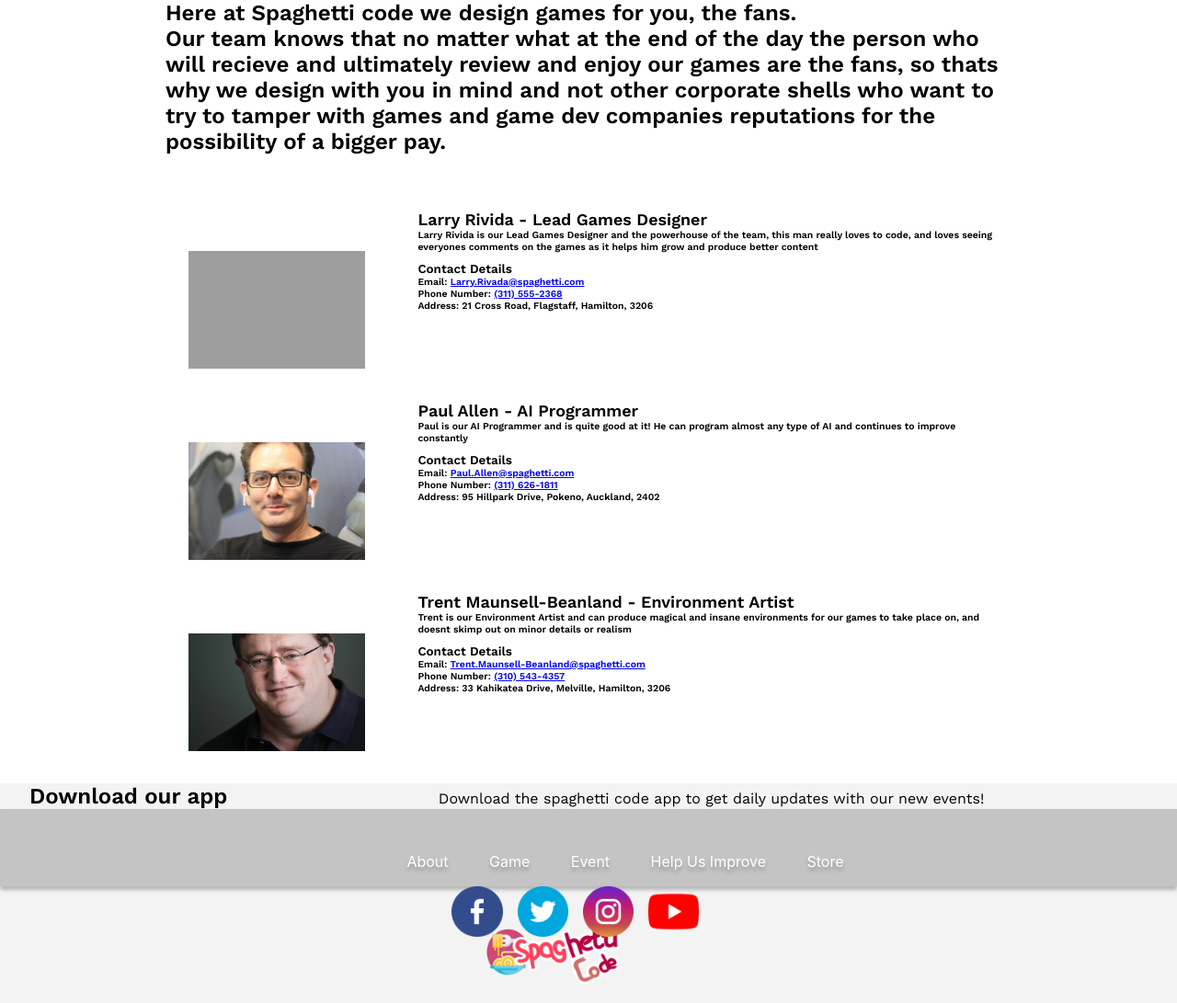
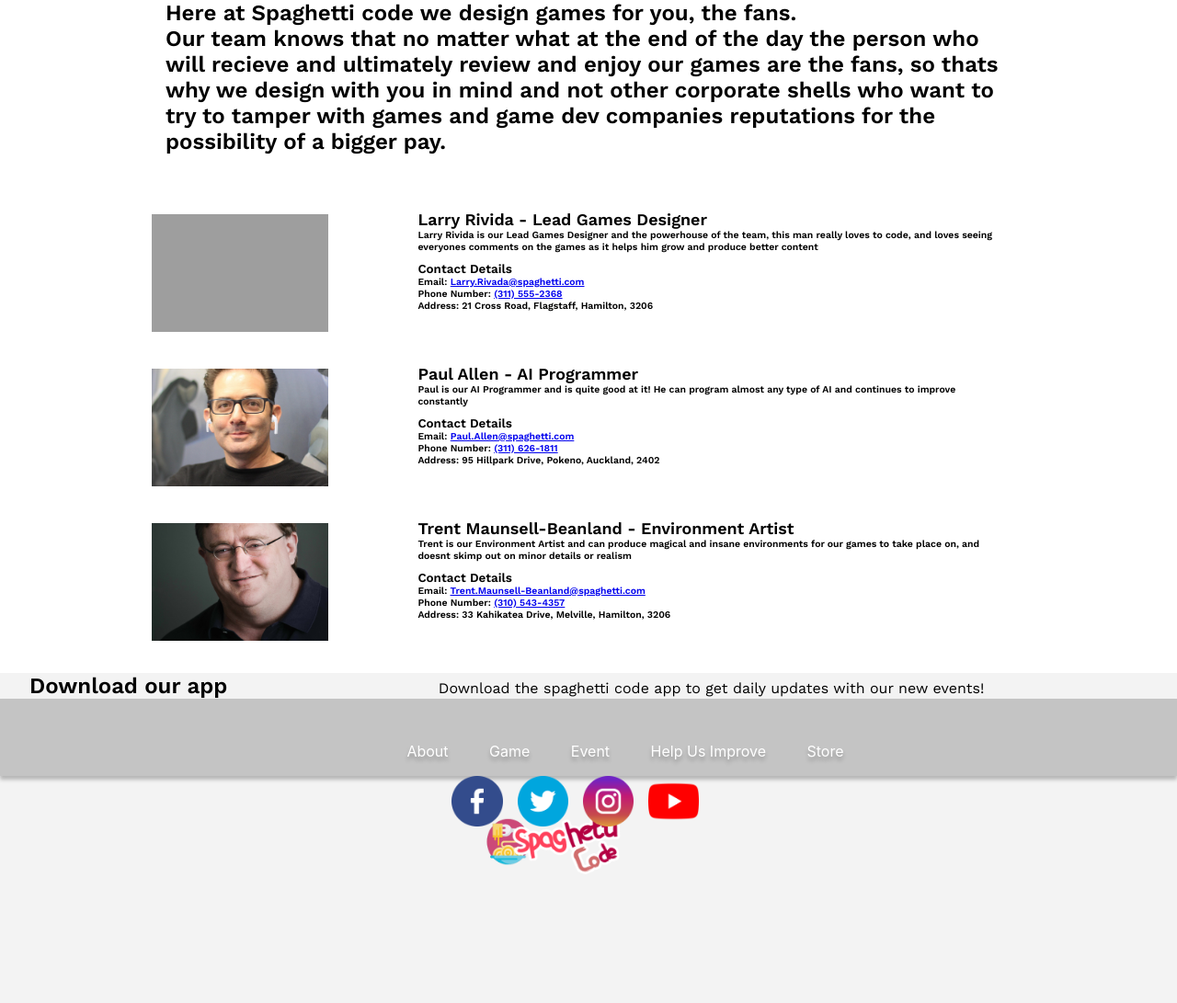
Before and after one commit to zagiri/GameDev, a PHP site: page /staff.html in a window 1280 px wide. Shown: the part 157-1248 px from the top of the page at 92% size. Run offline with PHP 8.4, Linux system fonts and the light colour scheme; some web fonts are replaced; grey boxes are pictures that could not be loaded.

Commit message:
Changed up staff

```diff
--- a/stylesheet.css
+++ b/stylesheet.css
@@ -281,7 +281,7 @@ header ul li a:hover, header ul li a.active {
     width: 15vw;
     max-height: 10vw;
 
-    margin: 40px;
+    margin-bottom: 40px;
 }
 
 .bottomStaff {
```
